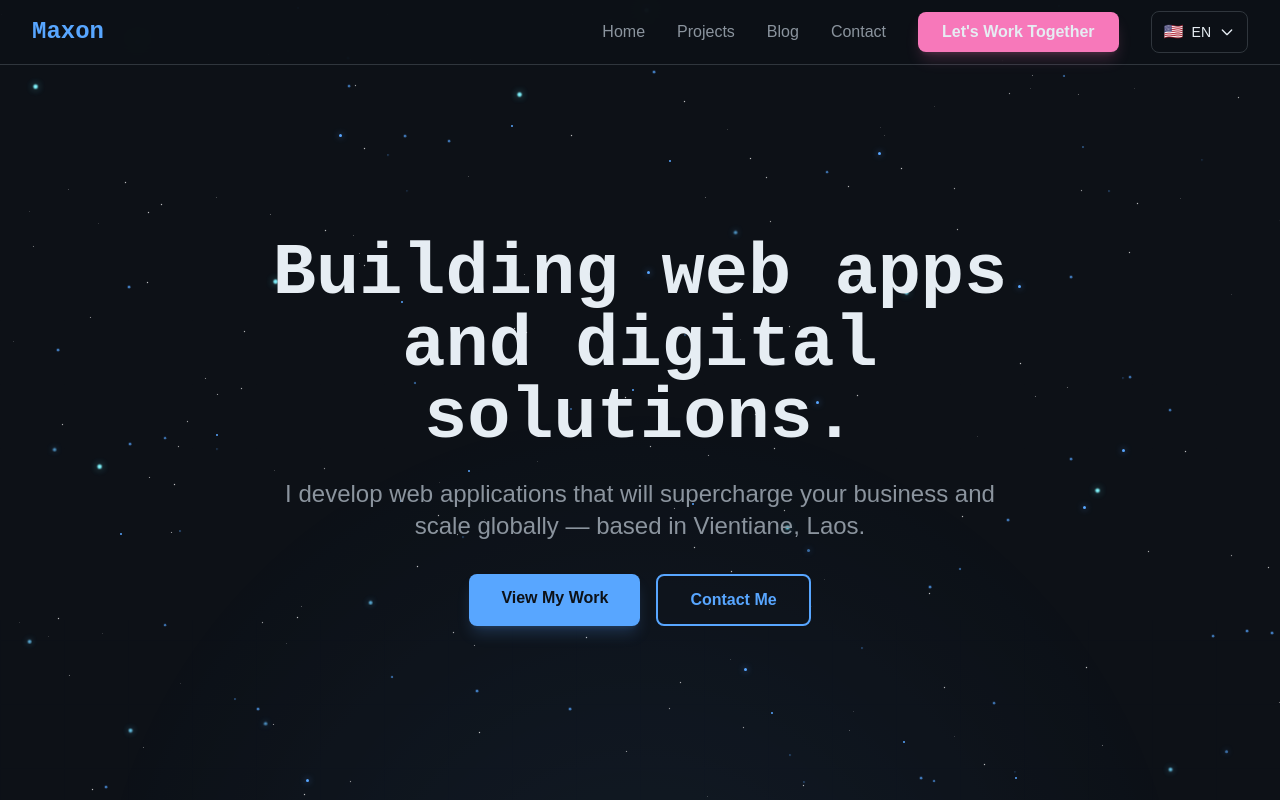
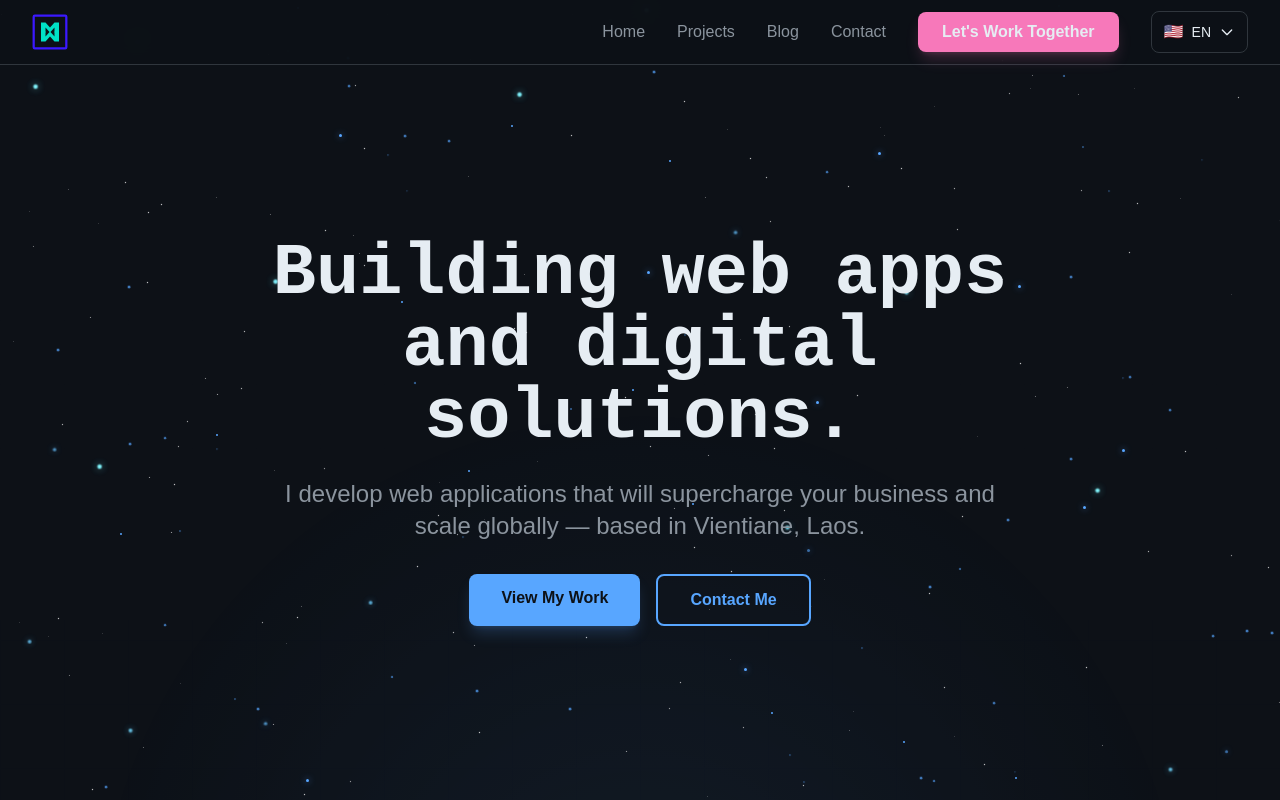
Before and after one commit to maxonreid/maxon-portfolio, a Next.js app: page /en in a window 1280 px wide. Shown: the top 800 px of the page. Built offline with nearby package versions, Linux system fonts and the light colour scheme.

Commit message:
Logo added

```diff
--- a/components/layout/Navbar.tsx
+++ b/components/layout/Navbar.tsx
@@ -22,7 +22,36 @@ export default function Navbar() {
       <div className="max-w-7xl mx-auto px-4 sm:px-6 lg:px-8">
         <div className="flex justify-between items-center h-16">
           <Link href="/" className="font-heading font-bold text-2xl text-primary hover:text-secondary transition-colors">
-            Maxon
+            <svg
+              xmlns="http://www.w3.org/2000/svg"
+              viewBox="0 0 512 512"
+              width="36"
+              height="36"
+              aria-label="MW Logo"
+            >
+              {/* <!-- Outer frame --> */}
+              <rect
+                x="24"
+                y="24"
+                width="464"
+                height="464"
+                fill="none"
+                stroke="#3B19FF"
+                stroke-width="32"
+                rx="16"
+                ry="16"
+              />
+              {/* <!-- M --> */}
+              <path
+                d="M128 120h64l64 72 64-72h64v144h-64V192l-64 72-64-72v72h-64V120z"
+                fill="#00E0C6"
+              />
+              {/* <!-- W --> */}
+              <path
+                d="M128 392V248h64v72l64-72 64 72v-72h64v144h-64l-64-72-64 72h-64z"
+                fill="#00E0C6"
+              />
+            </svg>
           </Link>
 
           {/* Desktop Navigation */}
```
Also changed, not shown: 1 other file (tests, documents, lock files or other folders).
